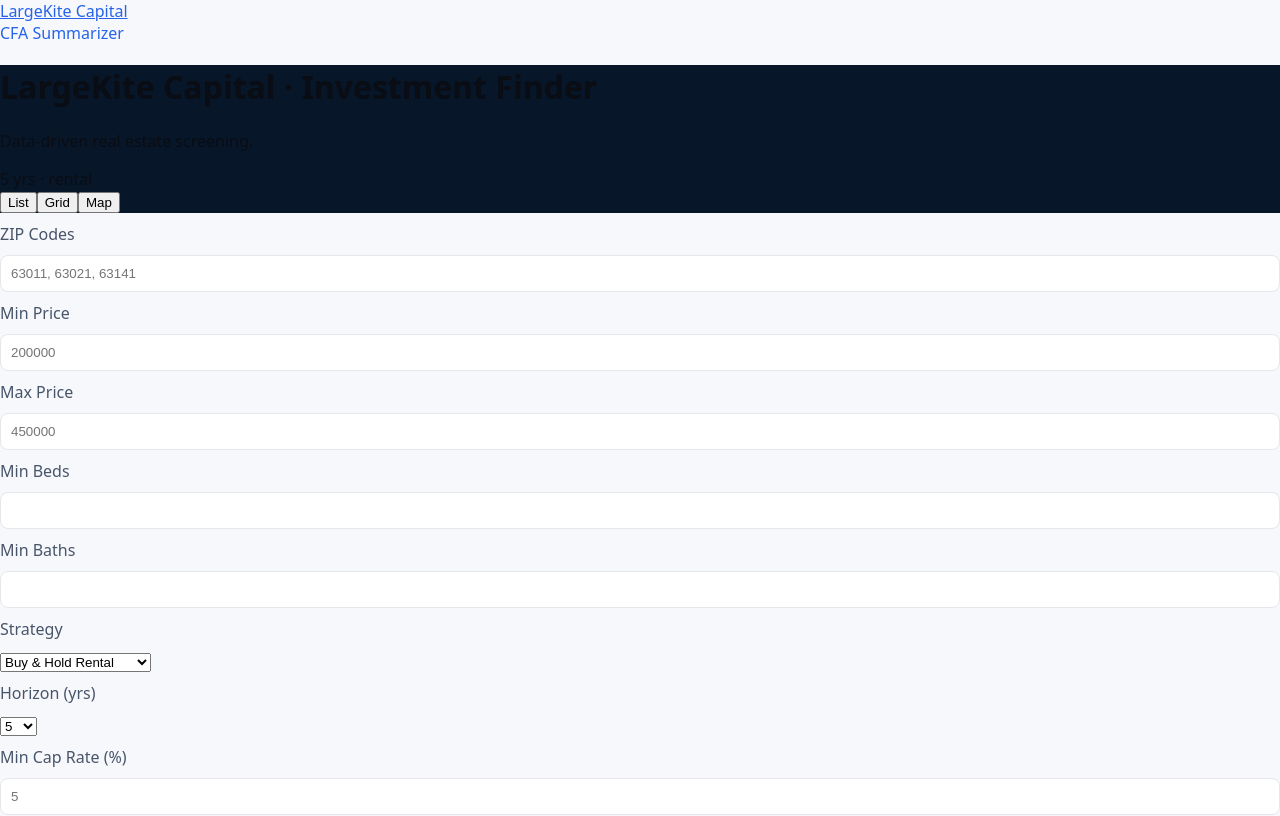
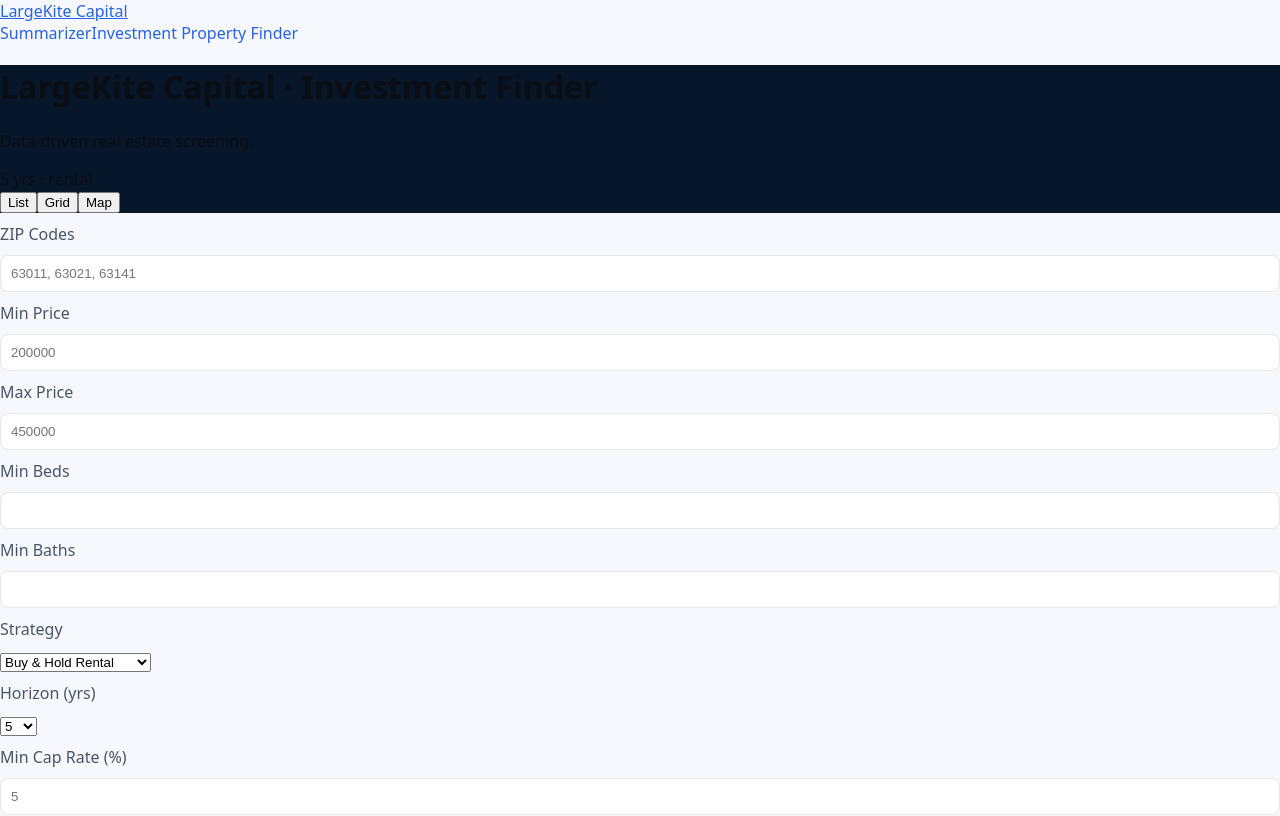
Before and after one commit to largekite/CI, a Next.js app: page /tools/investment-property-finder in a window 1280 px wide. Shown: the top 816 px of the page. Built offline with nearby package versions, Linux system fonts and the light colour scheme.

Commit message:
Update layout.tsx

```diff
--- a/app/layout.tsx
+++ b/app/layout.tsx
@@ -28,15 +28,21 @@
 
             {/* RIGHT: Navigation links */}
             <div className="flex items-center gap-6">
-              {/* === NEW FEATURE: CFA Article Summarizer === */}
               <Link
                 href="/tools/cfa-summarizer"
                 className="text-sm hover:text-blue-600 transition"
               >
-                CFA Summarizer
+               Summarizer
+              </Link>
+              <Link
+              href="/invest"
+              className="text-sm font-medium text-slate-700 hover:text-[#14b8a6]"
+               >
+               Investment Property Finder
               </Link>
 
             </div>
+
           </div>
         </nav>
 
```
